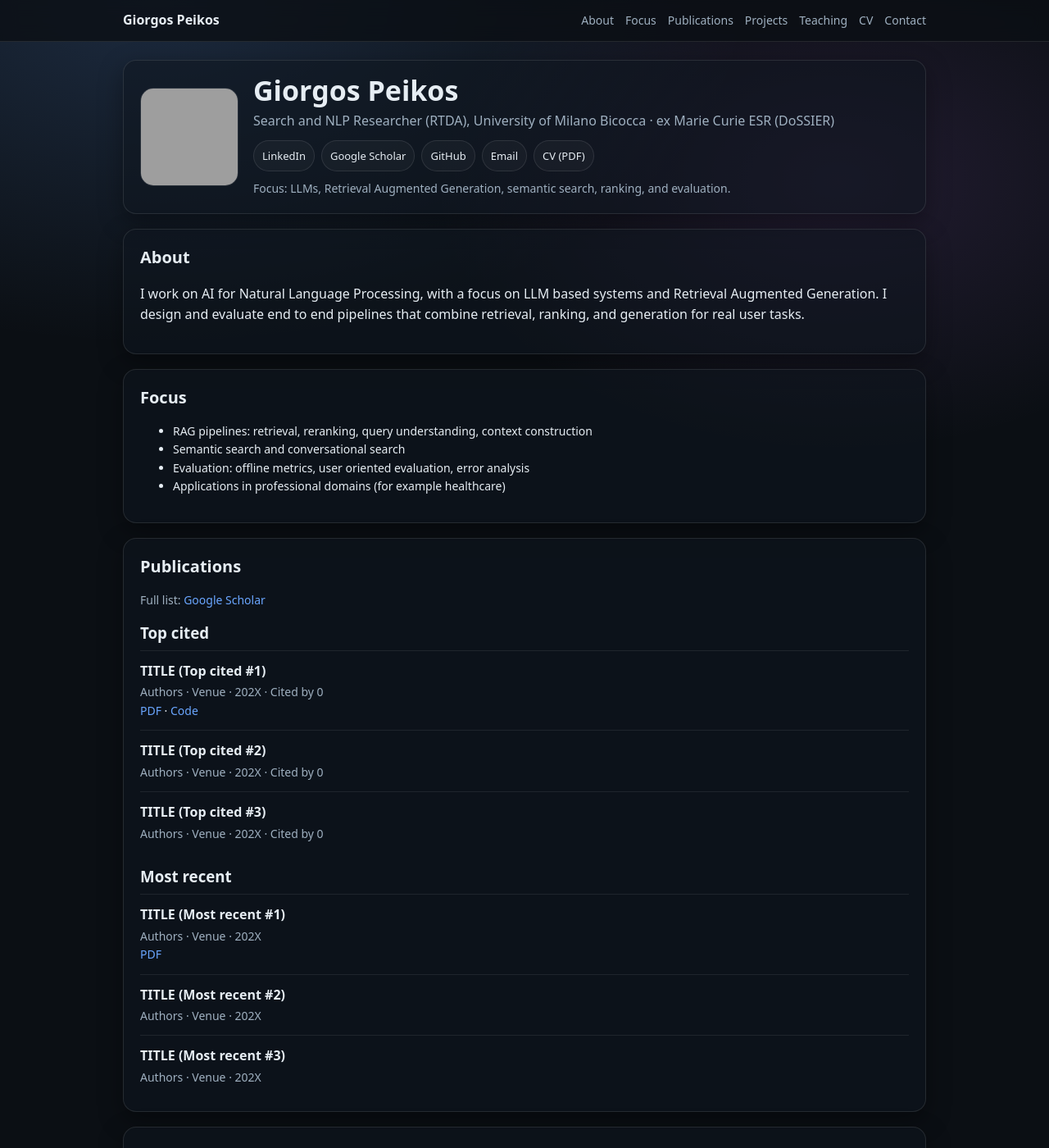
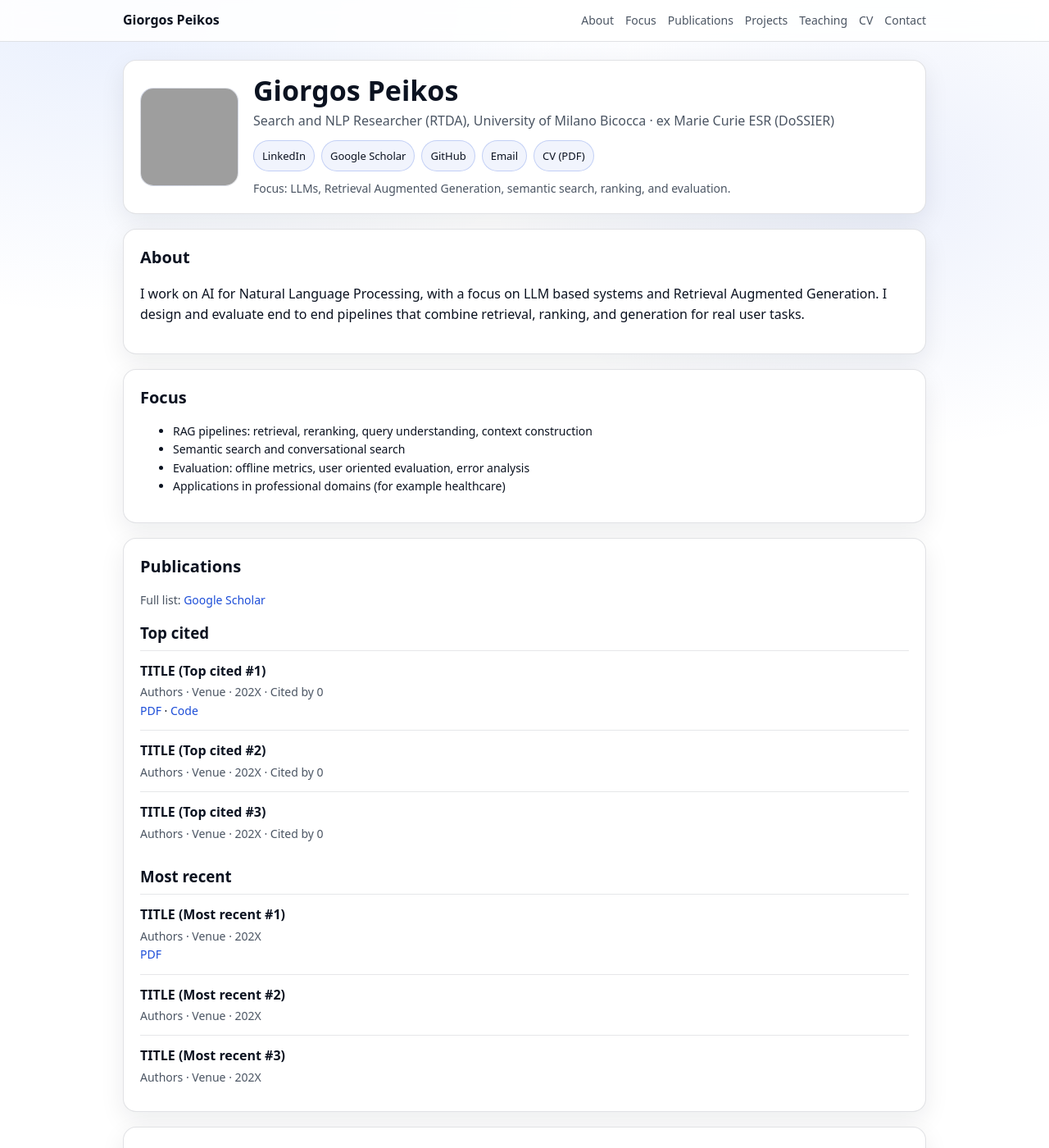
Before and after one commit to GiorgosPeikos/GiorgosPeikos.github.io, a Jekyll site: the page built from index.md, in a window 1280 px wide and 1400 px high. Shown: the whole window at 82% size. Built offline with Jekyll 4.4.1, drawn with Linux system fonts in a browser that asks for light colours; our own code applies the rules of GitHub Pages for plain Markdown files; grey boxes are pictures that could not be loaded.

Commit message:
Refactor CSS variables and styles for improved design

```diff
--- a/assets/css/main.css
+++ b/assets/css/main.css
@@ -1,70 +1,149 @@
 :root{
-  --bg:#0b0f14;
-  --card:#0f1620;
-  --text:#e6edf3;
-  --muted:#9fb0c0;
-  --accent:#6aa6ff;
-  --border:rgba(255,255,255,.10);
-  --shadow:0 10px 30px rgba(0,0,0,.35);
+  --bg: #ffffff;
+  --card: #ffffff;
+  --text: #0b1220;
+  --muted: #4b5563;
+
+  --accent: #1d4ed8;
+  --accent2: #2563eb;
+
+  --border: rgba(15, 23, 42, 0.12);
+  --shadow: 0 10px 30px rgba(15, 23, 42, 0.08);
+
+  --pillBg: rgba(29, 78, 216, 0.06);
+  --pillBorder: rgba(29, 78, 216, 0.22);
+
+  --divider: rgba(15, 23, 42, 0.10);
 }
-*{box-sizing:border-box;}
-html{scroll-behavior:smooth;}
+
+*{ box-sizing: border-box; }
+html{ scroll-behavior: smooth; }
+
 body{
   margin:0;
   font-family: ui-sans-serif, system-ui, -apple-system, Segoe UI, Roboto, Helvetica, Arial;
-  color:var(--text);
+  color: var(--text);
   background:
-    radial-gradient(1200px 700px at 15% 0%, rgba(106,166,255,.18), transparent 60%),
-    radial-gradient(900px 600px at 80% 10%, rgba(200,120,255,.12), transparent 55%),
+    radial-gradient(1200px 700px at 10% 0%, rgba(37, 99, 235, 0.10), transparent 55%),
+    radial-gradient(900px 600px at 85% 10%, rgba(29, 78, 216, 0.08), transparent 55%),
     var(--bg);
-  line-height:1.6;
+  line-height: 1.6;
 }
-a{color:var(--accent); text-decoration:none;}
-a:hover{text-decoration:underline;}
-.container{max-width:980px; margin:0 auto; padding:0 18px;}
-.content{padding:22px 0 18px 0;}
+
+a{ color: var(--accent); text-decoration: none; }
+a:hover{ color: var(--accent2); text-decoration: underline; }
+
+.container{ max-width: 980px; margin: 0 auto; padding: 0 18px; }
+.content{ padding: 22px 0 18px 0; }
+
 .nav{
-  position:sticky; top:0; z-index:50;
-  background: rgba(11,15,20,.78);
+  position: sticky;
+  top: 0;
+  z-index: 50;
+  background: rgba(255,255,255,.86);
   backdrop-filter: blur(10px);
-  border-bottom:1px solid var(--border);
+  border-bottom: 1px solid var(--border);
 }
-.nav-inner{display:flex; justify-content:space-between; align-items:center; gap:12px; padding:12px 0;}
-.brand{font-weight:700; color:var(--text);}
-.navlinks{display:flex; flex-wrap:wrap; gap:10px 14px; font-size:14px;}
-.navlinks a{color:var(--muted);}
-.navlinks a:hover{color:var(--text); text-decoration:none;}
+
+.nav-inner{
+  display:flex;
+  justify-content:space-between;
+  align-items:center;
+  gap:12px;
+  padding:12px 0;
+}
+
+.brand{
+  font-weight: 700;
+  color: var(--text);
+}
+
+.navlinks{
+  display:flex;
+  flex-wrap:wrap;
+  gap:10px 14px;
+  font-size:14px;
+}
+
+.navlinks a{ color: var(--muted); }
+.navlinks a:hover{ color: var(--text); text-decoration: none; }
+
 .card{
-  padding:18px 20px;
-  background: rgba(15,22,32,.55);
-  border:1px solid var(--border);
-  border-radius:16px;
+  padding: 18px 20px;
+  background: var(--card);
+  border: 1px solid var(--border);
+  border-radius: 16px;
   box-shadow: var(--shadow);
 }
-.section{margin-top:18px;}
-.hero{display:grid; grid-template-columns:120px 1fr; gap:18px; align-items:center;}
-.avatar{width:120px; height:120px; border-radius:16px; overflow:hidden; border:1px solid var(--border);}
-.avatar img{width:100%; height:100%; object-fit:cover; display:block;}
-h1{margin:0 0 6px 0; font-size:34px; line-height:1.1;}
-h2{margin:0 0 10px 0; font-size:20px;}
-.muted{color:var(--muted);}
-.small{font-size:14px;}
-.pills{display:flex; flex-wrap:wrap; gap:8px; margin-top:10px;}
+
+.section{ margin-top: 18px; }
+
+.hero{
+  display:grid;
+  grid-template-columns:120px 1fr;
+  gap:18px;
+  align-items:center;
+}
+
+.avatar{
+  width:120px;
+  height:120px;
+  border-radius:16px;
+  overflow:hidden;
+  border:1px solid var(--border);
+  background: linear-gradient(135deg, rgba(29,78,216,.10), rgba(255,255,255,0.0));
+}
+
+.avatar img{
+  width:100%;
+  height:100%;
+  object-fit:cover;
+  display:block;
+}
+
+h1{ margin:0 0 6px 0; font-size:34px; line-height:1.1; }
+h2{ margin:0 0 10px 0; font-size:20px; }
+
+.muted{ color: var(--muted); }
+.small{ font-size: 14px; }
+
+.pills{
+  display:flex;
+  flex-wrap:wrap;
+  gap:8px;
+  margin-top:10px;
+}
+
 .pill{
-  display:inline-flex; align-items:center;
-  padding:8px 10px; border-radius:999px;
-  border:1px solid var(--border);
-  background: rgba(255,255,255,.03);
-  font-size:13px; color:var(--text);
+  display:inline-flex;
+  align-items:center;
+  padding:8px 10px;
+  border-radius:999px;
+  border:1px solid var(--pillBorder);
+  background: var(--pillBg);
+  font-size:13px;
+  color: var(--text);
 }
-.pill:hover{border-color: rgba(106,166,255,.5); text-decoration:none;}
-.item{padding:12px 0; border-top:1px solid rgba(255,255,255,.08);}
-.item:first-child{border-top:none;}
-.item-title{font-weight:650;}
-.item-meta{margin-top:2px;}
+
+.pill:hover{
+  border-color: rgba(29,78,216,.45);
+  background: rgba(29,78,216,.10);
+  text-decoration:none;
+}
+
+.item{
+  padding:12px 0;
+  border-top: 1px solid var(--divider);
+}
+
+.item:first-child{ border-top: none; }
+
+.item-title{ font-weight: 650; }
+.item-meta{ margin-top: 2px; }
+
 @media (max-width:700px){
-  .hero{grid-template-columns:1fr;}
-  .avatar{width:104px; height:104px;}
-  h1{font-size:30px;}
-  .nav-inner{flex-direction:column; align-items:flex-start;}
+  .hero{ grid-template-columns:1fr; }
+  .avatar{ width:104px; height:104px; }
+  h1{ font-size:30px; }
+  .nav-inner{ flex-direction:column; align-items:flex-start; }
 }
```
